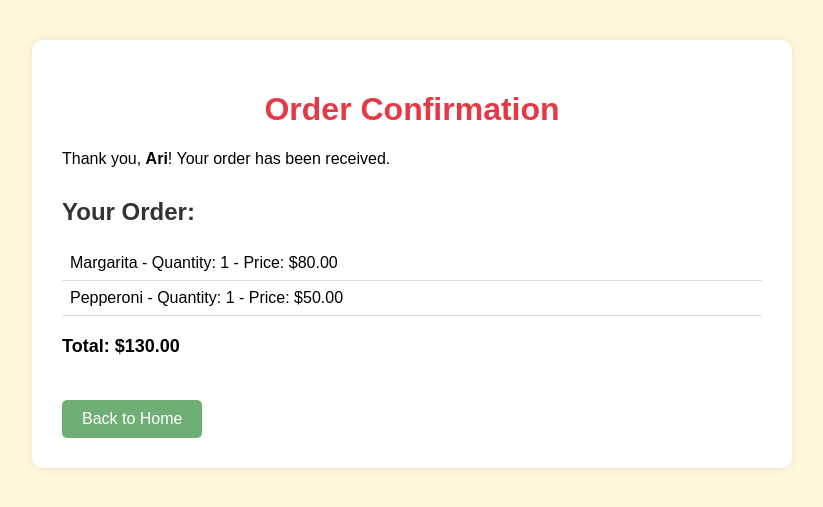
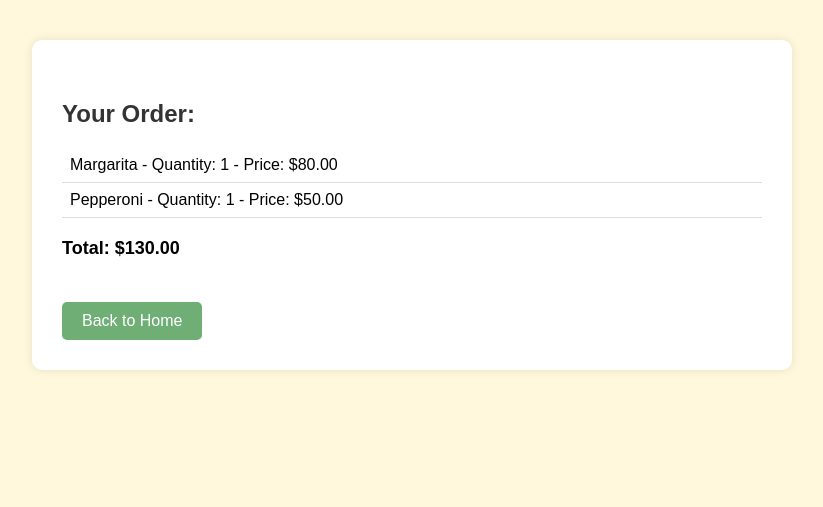
Before and after one commit to sindrenv/Pizza-Website, a Django app: page /confirmation/12/ in a window 1280 px wide. Shown: the top 507 px of the page, without its empty margins (228-1051 px from the left). Run offline with Django 5.2, Linux system fonts and the light colour scheme; data comes from the database, SQL or seed files in the repository; both versions use the stored data as it was after the commit.

Commit message:
Changes 27/05

```diff
--- a/Pizza_App/templates/confirmation.html
+++ b/Pizza_App/templates/confirmation.html
@@ -64,20 +64,21 @@
 </head>
 <body>
     <div class="container">
-        <h1>Order Confirmation</h1>
-
-        {% if customer %}
-            <p>Thank you, <strong>{{ customer.name }}</strong>! Your order has been received.</p>
-        {% else %}
-            <p>Thank you for your order!</p>
-        {% endif %}
 
         <h2>Your Order:</h2>
 
         {% if order_items %}
             <ul>
                 {% for item in order_items %}
-                    <li>{{ item.pizza.name }} - Quantity: {{ item.quantity }} - Price: ${{ item.price_at_time }}</li>
+                    <li>
+                        {% if item.pizza %}
+                            {{ item.pizza.name }}
+                        {% else %}
+                            (no pizza)
+                        {% endif %}
+                        - Quantity: {{ item.quantity }}
+                        - Price: ${{ item.price_at_time }}
+                    </li>
                 {% endfor %}
             </ul>
         {% else %}
--- a/Pizza_App/views.py
+++ b/Pizza_App/views.py
@@ -20,17 +20,17 @@ def order(request):
     pizzas = Pizza.objects.all()
 
     if request.method == "POST":
-        # ------------------------------
-        # 🧍 Customer Information
-        # ------------------------------
+
+        # Customer Information
+
         customer_name = request.POST['name']
         customer_email = request.POST['email']
         customer_phone = request.POST['phone']
         customer_address = request.POST['address']
 
-        # ------------------------------
-        # 👤 Create or Find Customer
-        # ------------------------------
+
+        # Create or Find Customer
+
         customer, created = Customer.objects.get_or_create(
             email=customer_email,
             defaults={
@@ -40,15 +40,13 @@ def order(request):
             }
         )
 
-        # ------------------------------
-        # 🧾 Create Order
-        # ------------------------------
+        # Create Order
         order = Order.objects.create(customer=customer, total=0)
         total = 0
 
-        # ------------------------------
-        # 🍕 Loop Through All Pizzas
-        # ------------------------------
+
+        # Loop Through All Pizzas
+
         for pizza in pizzas:
             quantity_str = request.POST.get(f'quantity_{pizza.id}')
             size_id = request.POST.get(f'pizza_size_id_{pizza.id}')
@@ -58,9 +56,9 @@ def order(request):
                 if quantity > 0:
                     pizza_size = PizzaSize.objects.get(id=size_id)
 
-                    # ------------------------------
-                    # 💾 Save OrderPizza
-                    # ------------------------------
+
+                    # Save OrderPizza
+
                 OrderPizza.objects.create(
                     order=order,
                     pizza=pizza,
@@ -69,39 +67,24 @@ def order(request):
                 )
                 print(f"Added {quantity}x {pizza.name} to order {order.id}")
 
-        # ------------------------------
-        # 💳 Save Final Total to Order
-        # ------------------------------
+
+        # Save Final Total to Order
+
         order.total = total
         order.save()
 
-        # ------------------------------
-        # ✅ Show Confirmation Page
-        # ------------------------------
+
+        # Show Confirmation Page
+
         return render(request, 'confirmation.html', {
             'customer': customer,
             'order_items': order.orderpizza_set.all(),
             'total': total
         })
 
-    # ------------------------------
-    # 🌐 Initial Page Load (GET)
-    # ------------------------------
+
+    # Initial Page Load (GET)
     return render(request, 'order.html', {'pizzas': pizzas})
-
-def order_confirmation(request, order_id):
-    order = get_object_or_404(Order, id=order_id)
-    order_items = OrderPizza.objects.filter(order=order)
-
-    total = sum(item.price_at_time * item.quantity for item in order_items)
-    print("Order Items:", order.orderpizza_set.all())
-
-    return render(request, 'confirmation.html', {
-        'order': order,
-        'order_items': order_items,
-        'total': total,
-        'customer': order.customer if hasattr(order, 'customer') else None,
-    })
 
 def add_to_cart(request):
     if request.method == 'POST':
@@ -140,24 +123,29 @@ def clear_cart(request):
 
 def checkout(request):
     if request.method == 'POST':
+        # Get form data
         name = request.POST['name']
         email = request.POST['email']
         phone = request.POST['phone']
         address = request.POST['address']
         cart = request.session.get('cart', [])
 
-        customer, created = Customer.objects.get_or_create(
+        # Get or create customer
+        customer, _ = Customer.objects.get_or_create(
             email=email,
             defaults={'name': name, 'phone': phone, 'address': address}
         )
 
+        # Create new order
         order = Order.objects.create(customer=customer, total=0)
         total = 0
 
+        # Add items to the order
         for item in cart:
             pizza_size = PizzaSize.objects.get(id=item['size_id'])
             quantity = int(item['quantity'])
-            total += pizza_size.price * quantity
+            subtotal = pizza_size.price * quantity
+            total += subtotal
 
             OrderPizza.objects.create(
                 order=order,
@@ -165,18 +153,35 @@ def checkout(request):
                 quantity=quantity,
                 price_at_time=pizza_size.price
             )
-            print("OrderPizza count for order", order.id, "=", order.orderpizza_set.count())
-
-
+        # Update order total and save
         order.total = total
         order.save()
 
-        request.session['cart'] = []  # Clear cart
+        # Clear the cart from session
+        request.session['cart'] = []
 
-        return render(request, 'confirmation.html', {'order': order})
+        # Redirect to confirmation page
+        return redirect(reverse('order_confirmation', args=[order.id]))
 
+    # If not POST, redirect to view cart
     return redirect('view_cart')
 
+
+def order_confirmation(request, order_id):
+    # Get the order and its items
+    order = get_object_or_404(Order, id=order_id)
+    order_items = order.orderpizza_set.select_related('pizza').all()
+
+    # Calculate total again (optional, since it's saved in the order too)
+    total = sum(item.price_at_time * item.quantity for item in order_items)
+
+    # Render confirmation page
+    return render(request, 'confirmation.html', {
+        'order': order,
+        'order_items': order_items,
+        'total': total,
+        'customer': order.customer,
+    })
 
 def register_view(request):
     if request.method == "POST":
```
Also changed, not shown: Pizza_App/templates/menu.html (+10 -0 lines), db.sqlite3, 2 other files.
